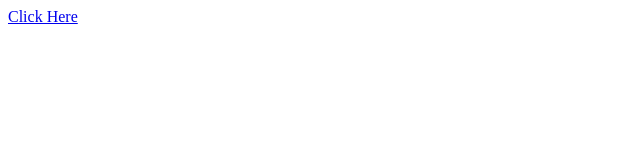
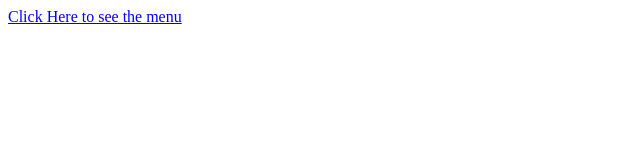
Before and after one commit to Rwanda250/BICUROUNGE, a plain HTML site: page index.html in a window 1280 px wide. Shown: the whole page, without its empty margins (0-640 px from the left). Drawn offline with Linux system fonts and the light colour scheme.

Commit message:
Update index.html

```diff
--- a/index.html
+++ b/index.html
@@ -1,3 +1,3 @@
 <html>
-  <p><a href="MENU_27_JAN (A4).pdf">Click Here</a></p>
+  <p><a href="MENU_27_JAN (A4).pdf">Click Here to see the menu</a></p>
 </html>
```
